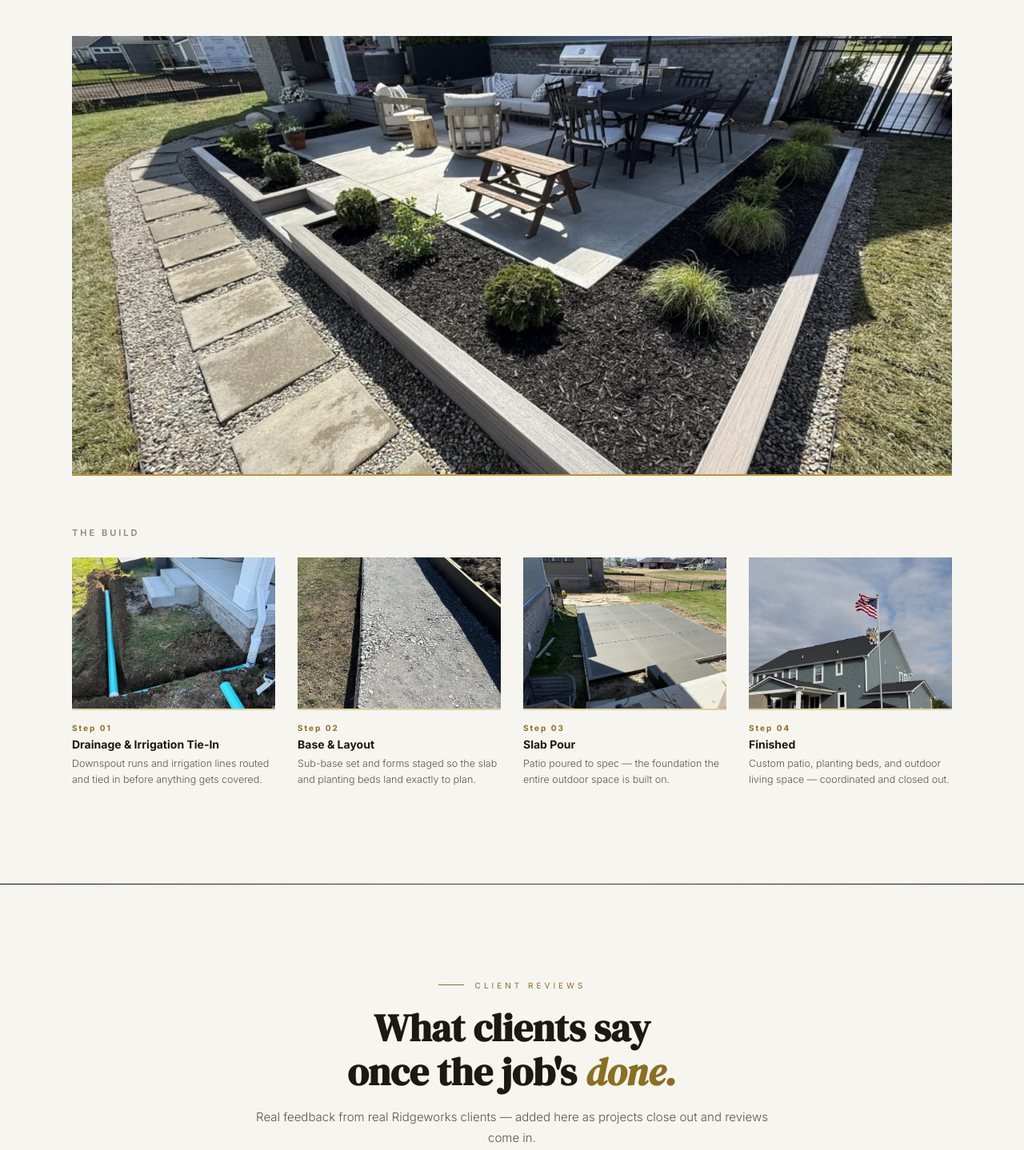
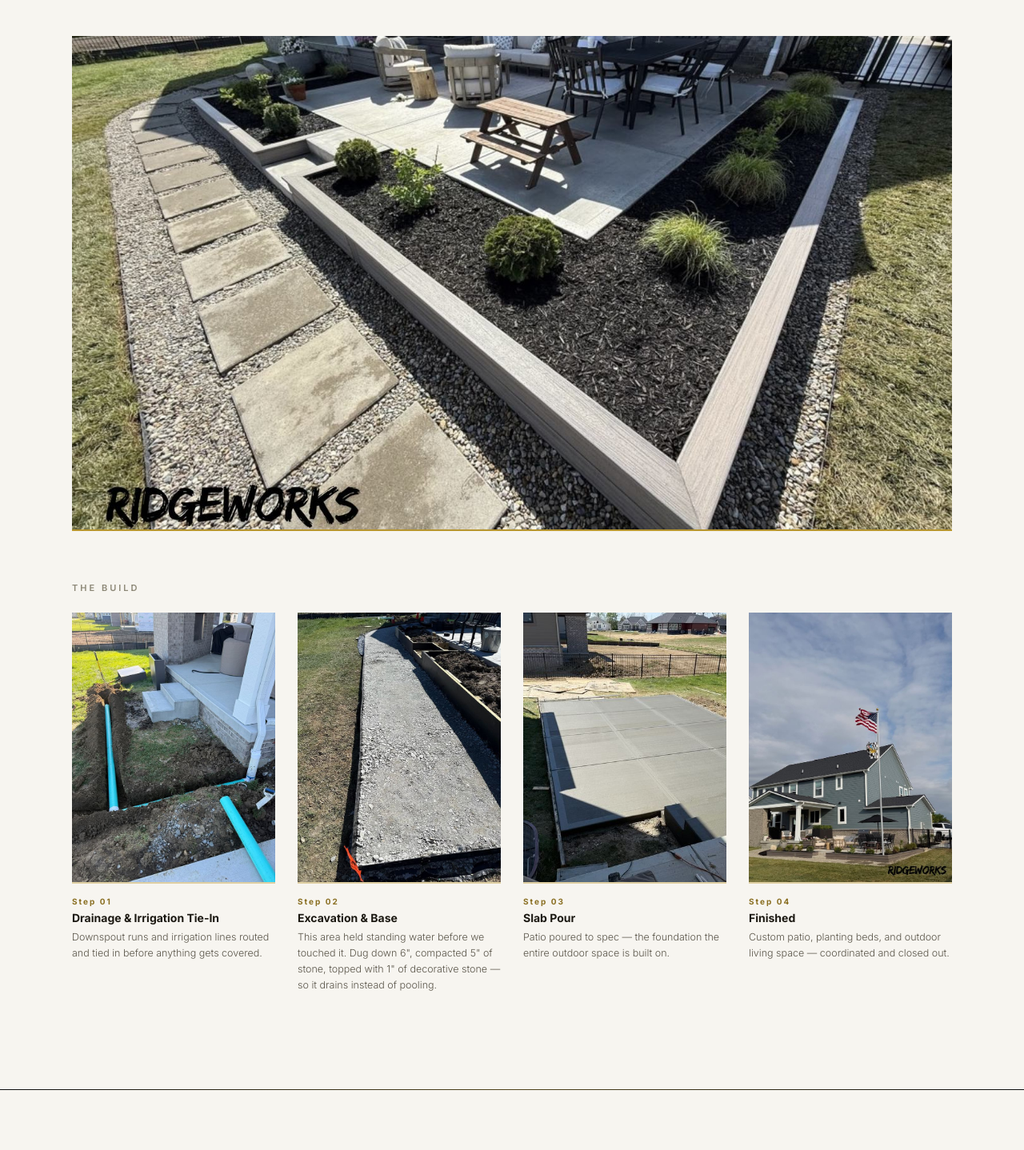
Before and after one commit to ridgeworksconstruction/ridgeworks-site, a plain HTML site: page index.html in a window 1280 px wide. Shown: the part 7616-9054 px from the top of the page at 80% size. Drawn offline with Linux system fonts and the light colour scheme; a script that the page names is missing.

Commit message:
Fix featured project photo cropping + step 02 caption

```diff
--- a/index.html
+++ b/index.html
@@ -726,7 +726,7 @@
   }
 
   .featured-hero {
-    aspect-ratio: 16 / 8;
+    aspect-ratio: 16 / 9;
     overflow: hidden;
     margin-bottom: 64px;
     border-bottom: 2px solid var(--gold);
@@ -735,6 +735,7 @@
   .featured-hero img {
     width: 100%; height: 100%;
     object-fit: cover;
+    object-position: center bottom;
     display: block;
   }
 
@@ -748,7 +749,7 @@
   }
 
   .process-photo {
-    aspect-ratio: 4 / 3;
+    aspect-ratio: 3 / 4;
     overflow: hidden;
     margin-bottom: 16px;
     border-bottom: 2px solid rgba(184,150,46,0.4);
@@ -1395,10 +1396,10 @@
         <p>Downspout runs and irrigation lines routed and tied in before anything gets covered.</p>
       </div>
       <div class="process-step">
-        <div class="process-photo"><img src="ola-process-2.jpg" alt="Hardscape base and layout preparation" loading="lazy"></div>
+        <div class="process-photo"><img src="ola-process-2.jpg" alt="Excavated and compacted stone base for walkway, built to eliminate standing water" loading="lazy"></div>
         <div class="process-step-num">Step 02</div>
-        <h4>Base &amp; Layout</h4>
-        <p>Sub-base set and forms staged so the slab and planting beds land exactly to plan.</p>
+        <h4>Excavation &amp; Base</h4>
+        <p>This area held standing water before we touched it. Dug down 6", compacted 5" of stone, topped with 1" of decorative stone — so it drains instead of pooling.</p>
       </div>
       <div class="process-step">
         <div class="process-photo"><img src="ola-process-3.jpg" alt="Concrete slab pour for patio" loading="lazy"></div>
```
